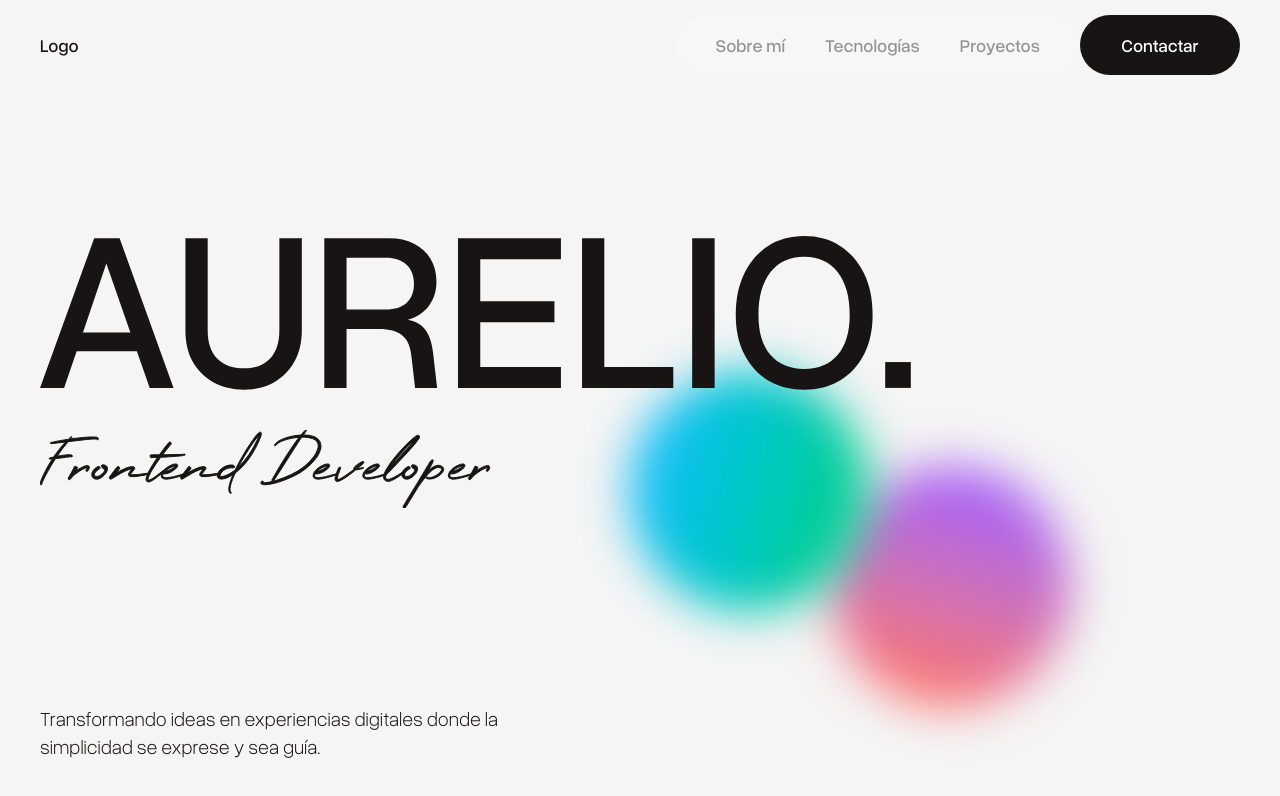
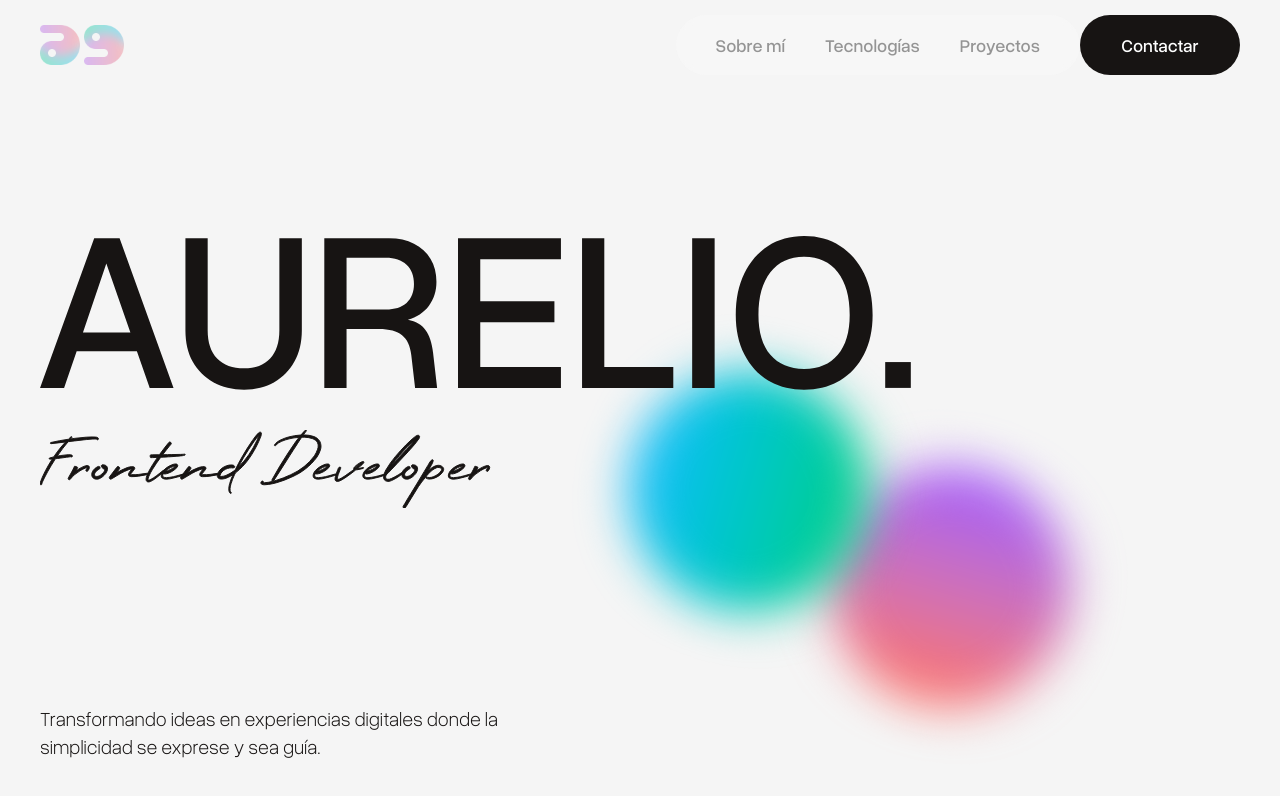
Before and after one commit to WalterAurelio/mi_portfolio_v2, a React (Vite) app: page / in a window 1280 px wide. Shown: the top 796 px of the page. Built offline with nearby package versions, Linux system fonts and the light colour scheme.

Commit message:
Se añadió un logo para HamburgerMenu y Navbar.

```diff
--- a/src/components/HamburgerMenu.tsx
+++ b/src/components/HamburgerMenu.tsx
@@ -5,6 +5,7 @@ import NavLinks from './NavLinks';
 import { useGSAP } from '@gsap/react';
 import gsap from 'gsap';
 import { ScrollTrigger } from 'gsap/all';
+import ag_logo from '../assets/img/ag_logo.png';
 
 type HamburgerMenuProps = {
   className?: string;
@@ -73,7 +74,11 @@ function HamburgerMenu({ className }: HamburgerMenuProps) {
       })}
     >
       <div className='px-5 flex justify-between items-center h-15'>
-        <p className={cn('opacity-100 transition-opacity duration-400', { 'opacity-0 -z-10': !isOpen })}>Logo</p>
+        <img
+          src={ag_logo}
+          alt='ag-logo'
+          className={cn('opacity-40 transition-opacity duration-400', { 'opacity-0 -z-10': !isOpen })}
+        />
         <button
           onClick={handleClick}
           className='w-[75px] h-15 flex justify-center items-center rounded-[64px] text-main-black absolute right-0 top-0'
--- a/src/components/Navbar.tsx
+++ b/src/components/Navbar.tsx
@@ -3,6 +3,7 @@ import { cn } from '../utils/cn';
 import NavLinks from './NavLinks';
 import { useGSAP } from '@gsap/react';
 import gsap from 'gsap';
+import ag_logo from '../assets/img/ag_logo.png';
 
 type NavbarProps = {
   className?: string;
@@ -37,7 +38,11 @@ function Navbar({ className }: NavbarProps) {
       id='navbar'
       className={cn('flex w-full justify-between items-center text-lg', className)}
     >
-      <p>Logo</p>
+      <img
+        src={ag_logo}
+        alt='ag-logo'
+        className='h-10 opacity-40'
+      />
       <NavLinks isOpen />
     </nav>
   );
```
Also changed, not shown: src/assets/img/ag_logo.png (added).
